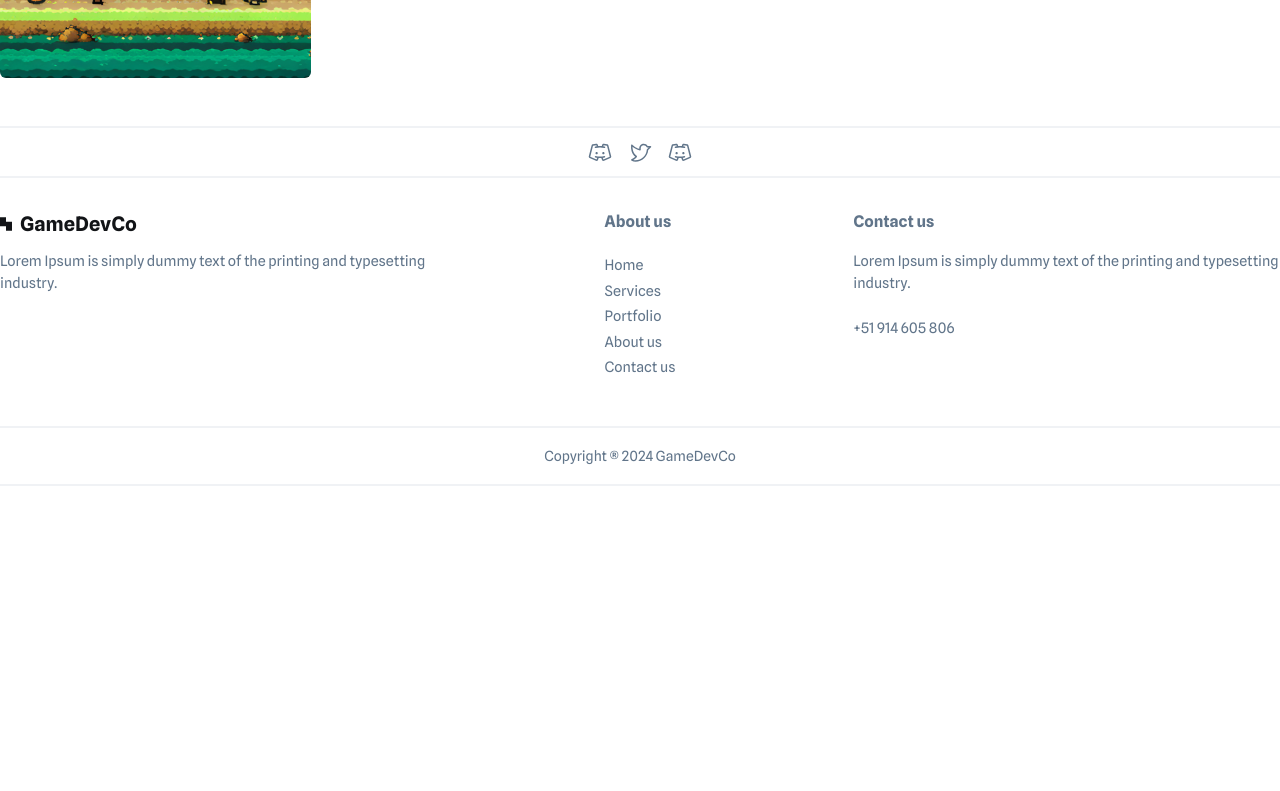
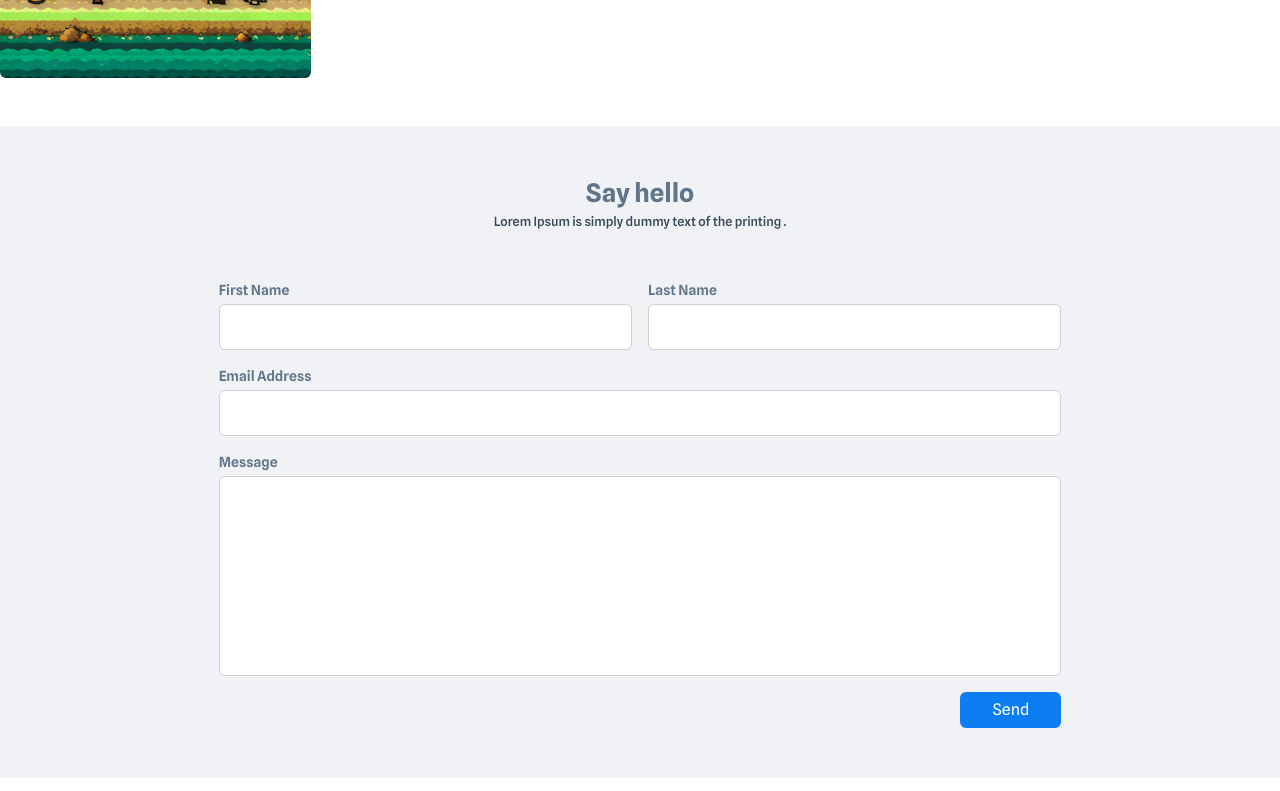
Before and after one commit to Valen89hh/DeveloperGameWeb, a Next.js app: page / in a window 1280 px wide. Shown: the part 2360-3151 px from the top of the page. Before the commit the page ends 2846 px from the top, so only its background shows below. Built offline with nearby package versions, Linux system fonts and the light colour scheme.

Commit message:
add section contact

```diff
--- a/src/app/page.tsx
+++ b/src/app/page.tsx
@@ -1,4 +1,5 @@
 import AboutUs from "@/components/pages/home/AboutUs/AboutUs";
+import ContactSection from "@/components/pages/home/Contact/ContactSection";
 import MainSection from "@/components/pages/home/MainSection/MainSection";
 import MajorSection from "@/components/pages/home/MajorSection/MajorSection";
 import Portfolio from "@/components/pages/home/Portfolio/Portfolio";
@@ -13,6 +14,7 @@ export default function Home() {
   <ServiceSection/>
   <AboutUs/>
   <Portfolio/>
+  <ContactSection/>
   </>
   );
 }
--- /dev/null
+++ b/src/components/general/Containers/CotainerCenter.tsx
@@ -0,0 +1,15 @@
+interface ContainerCeterProps{
+    children: React.ReactNode
+    className?: string
+}
+
+const ContainerCenter: React.FC<ContainerCeterProps> = ({
+    children,
+    className
+}) => {
+    return ( <div className={`flex  justify-center items-center ${className}`}>
+        {children}
+    </div> );
+}
+
+export default ContainerCenter;
--- /dev/null
+++ b/src/components/pages/home/Contact/ContactSection.tsx
@@ -0,0 +1,28 @@
+import ContainerCenter from "@/components/general/Containers/CotainerCenter";
+import { InputContact, TextFieldContact } from "./Inputs";
+import ButtonPrimary from "@/components/general/Buttons/ButtonPrimary";
+
+const ContactSection = () => {
+    return ( <div className="bg-secondary" id="contact">
+        <ContainerCenter className="flex-col px-2 py-[3rem] ">
+            <h3 className="font-bold text-[1.6rem] text-primary-dark">Say hello</h3>
+            <span className="text-[0.8rem] font-medium text-secondary-dark mb-[3rem] ">Lorem Ipsum is simply dummy text of the printing .</span>
+            <form action="" className="w-full sm:w-2/3 flex flex-col gap-4">
+
+
+                <div className="flex w-full gap-4 flex-col xs:flex-row">
+                    <InputContact name="First Name" id="iptFirstName"/>
+                    <InputContact name="Last Name" id="iptLastName"/>
+                </div>
+                <InputContact name="Email Address" id="iptEmailAddress" type="email" />
+                <TextFieldContact name="Message" id="txtMessage"/>
+
+                <ButtonPrimary className="w-full sm:self-end sm:w-fit px-[2rem] ">
+                    Send
+                </ButtonPrimary>
+            </form>
+        </ContainerCenter>
+    </div> );
+}
+
+export default ContactSection;
--- /dev/null
+++ b/src/components/pages/home/Contact/Inputs.tsx
@@ -0,0 +1,38 @@
+
+interface InputProps{
+    name: string,
+    id: string,
+    type?: string
+}
+
+const InputContact: React.FC<InputProps> = ({
+    name,
+    id,
+    type = "text"
+}) => {
+    return ( <div className="flex flex-col gap-1 w-full">
+        <label htmlFor={`ipt${id}`} className="font-semibold text-sm text-primary-dark cursor-pointer">{name}</label>
+        <input type={type} id={`ipt${id}`} className="rounded-md p-3 border-solid
+        border-background border-[1px] outline-none
+        font-semibold text-sm text-secondary-dark"
+        required={true} />
+    </div> );
+}
+
+const TextFieldContact: React.FC<InputProps> = ({
+    name,
+    id
+}) => {
+    return ( <div className="flex flex-col gap-1 w-full">
+        <label htmlFor={`ipt${id}`} className="font-semibold text-sm text-primary-dark cursor-pointer">{name}</label>
+        <textarea id={`ipt${id}`}
+        className="rounded-md p-3 border-solid
+        w-full h-[200px]
+        border-background border-[1px] outline-none
+        font-semibold text-sm text-secondary-dark
+        resize-none"
+        ></textarea>
+    </div> );
+}
+
+export  {InputContact,TextFieldContact};
--- a/tailwind.config.ts
+++ b/tailwind.config.ts
@@ -19,7 +19,8 @@ const config: Config = {
         "secondary": "#F0F2F5",
         "secondary-dark": "#374957",
         "blackout": "#121417",
-        "primary-light": "#DBE0E5"
+        "primary-light": "#DBE0E5",
+        "background": "#CECECE"
       },
       screens: {
       'xs': "480px",
```
